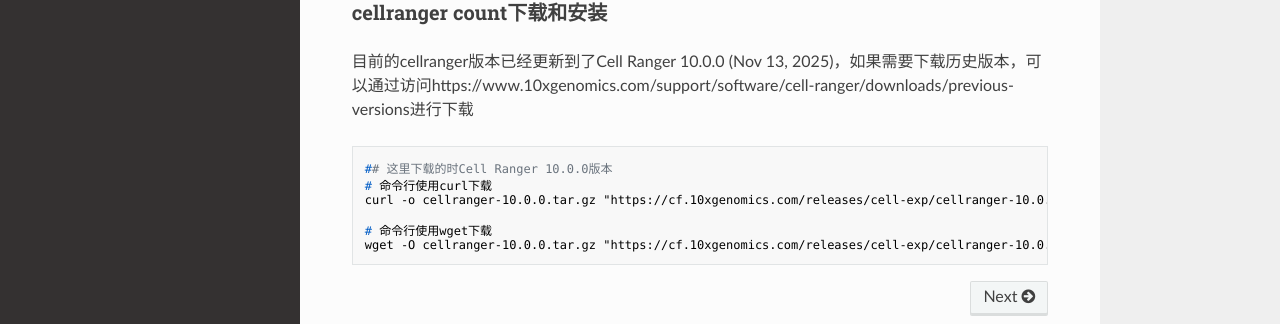
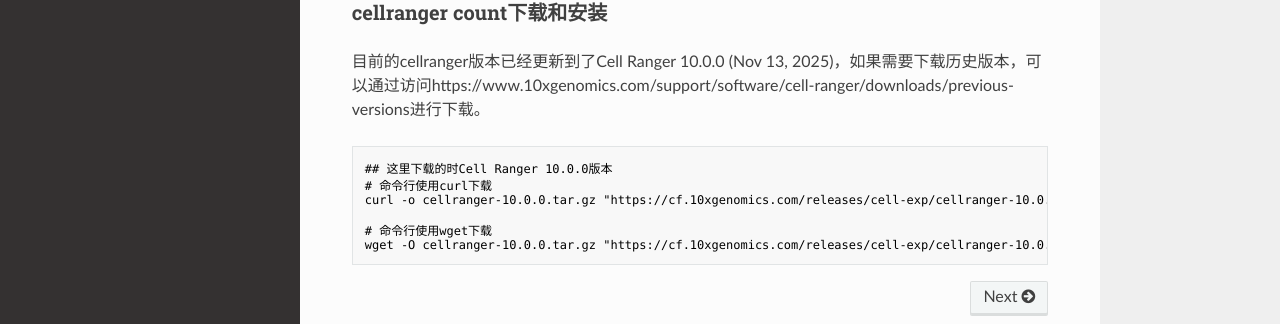
Before and after one commit to Wangjien/my-single-cell-record, an MkDocs documentation site: the page built from docs/scRNA-seq.md, in a window 1280 px wide. Shown: the part 380-704 px from the top of the page. Built offline with MkDocs 1.6.1, drawn with Linux system fonts in a browser that asks for light colours; nearby versions of some CDN libraries.

Commit message:
添加cellranger

````diff
--- a/docs/scRNA-seq.md
+++ b/docs/scRNA-seq.md
@@ -8,9 +8,9 @@
 
 ### cellranger count下载和安装
 
-目前的cellranger版本已经更新到了Cell Ranger 10.0.0 (Nov 13, 2025)，如果需要下载历史版本，可以通过访问https://www.10xgenomics.com/support/software/cell-ranger/downloads/previous-versions进行下载
+目前的cellranger版本已经更新到了Cell Ranger 10.0.0 (Nov 13, 2025)，如果需要下载历史版本，可以通过访问https://www.10xgenomics.com/support/software/cell-ranger/downloads/previous-versions进行下载。
 
-```shell
+```powershell
 ## 这里下载的时Cell Ranger 10.0.0版本
 # 命令行使用curl下载
 curl -o cellranger-10.0.0.tar.gz "https://cf.10xgenomics.com/releases/cell-exp/cellranger-10.0.0.tar.gz?Expires=1765682198&Key-Pair-Id=APKAI7S6A5RYOXBWRPDA&Signature=SO3tn4o50UYUViprsueJpWGbkOLqzAUxH8X4fbKgtr4LxexzQFLWWc~Og9I3AUpOKrntOLVFd0TTfJ63X5EuM2jl5fwLvMPVDg2Mh4liM0Lp87qzhyY6TsxdJkRs3UuMlelp3rc2ZATBG9O5yfo-Urxgx-dY5jsnpldy0hKg58XGe8-r6CGmOI1CzGAF4qpiCgJOzRbONK7QHDFTYcKey6Xmh7PT~KPRip24kUcKiJyJzyfhGNdfSACJbJgA02kLEBb2EmZasQFvfRoY0NPMFlnVpFkIv7-p73JA~CiYERWT0awbwdkPn7n7eXItlVktXA3Z2QwiT~DJfsc8eKC2rA__"
````
